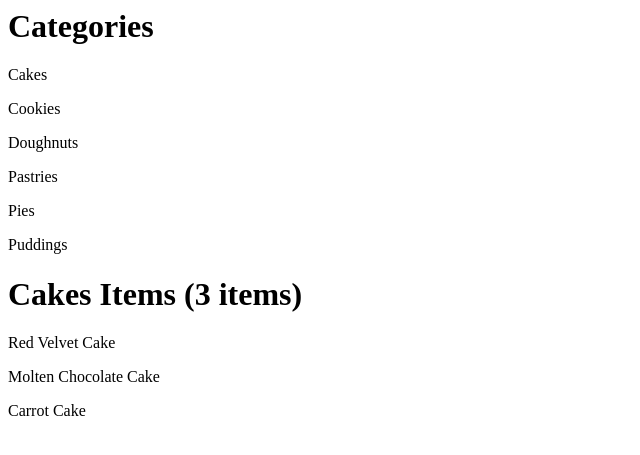
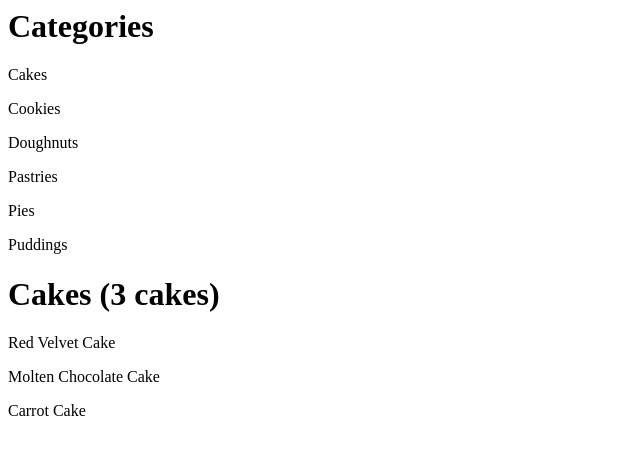
Before and after one commit to kcalata/Item-Catalog, a Flask app: page /catalog/Cakes/items in a window 1280 px wide. Shown: the top 455 px of the page, without its empty margins (0-640 px from the left). Run offline with Flask 2, Linux system fonts and the light colour scheme; data comes from the database, SQL or seed files in the repository.

Commit message:
Update category template

```diff
--- a/templates/category.html
+++ b/templates/category.html
@@ -14,7 +14,7 @@
 
 {% endfor %}
 
-<h1>{{category.name}} Items ({{items.count()}} items)</h1>
+<h1>{{category.name}} ({{items.count()}} {{category.name.lower()}})</h1>
 
 {% for i in items %}
 
```
